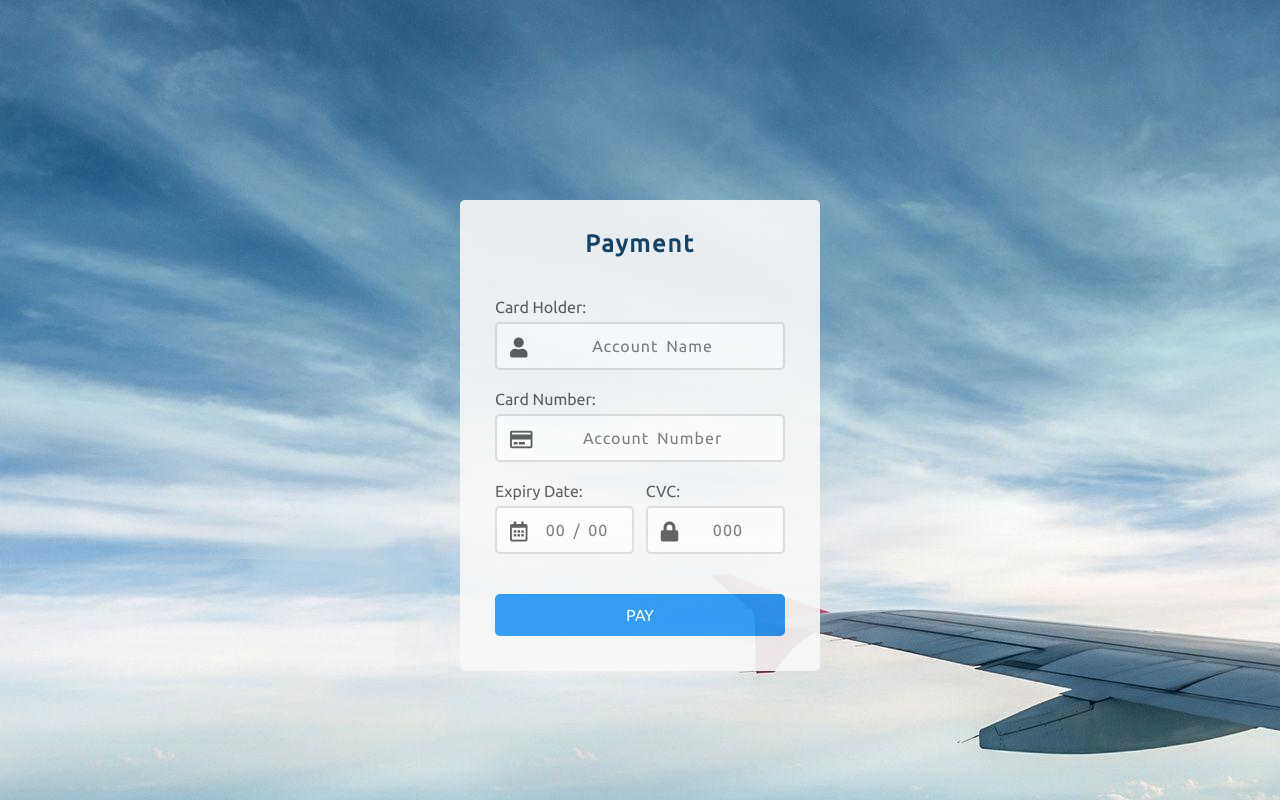
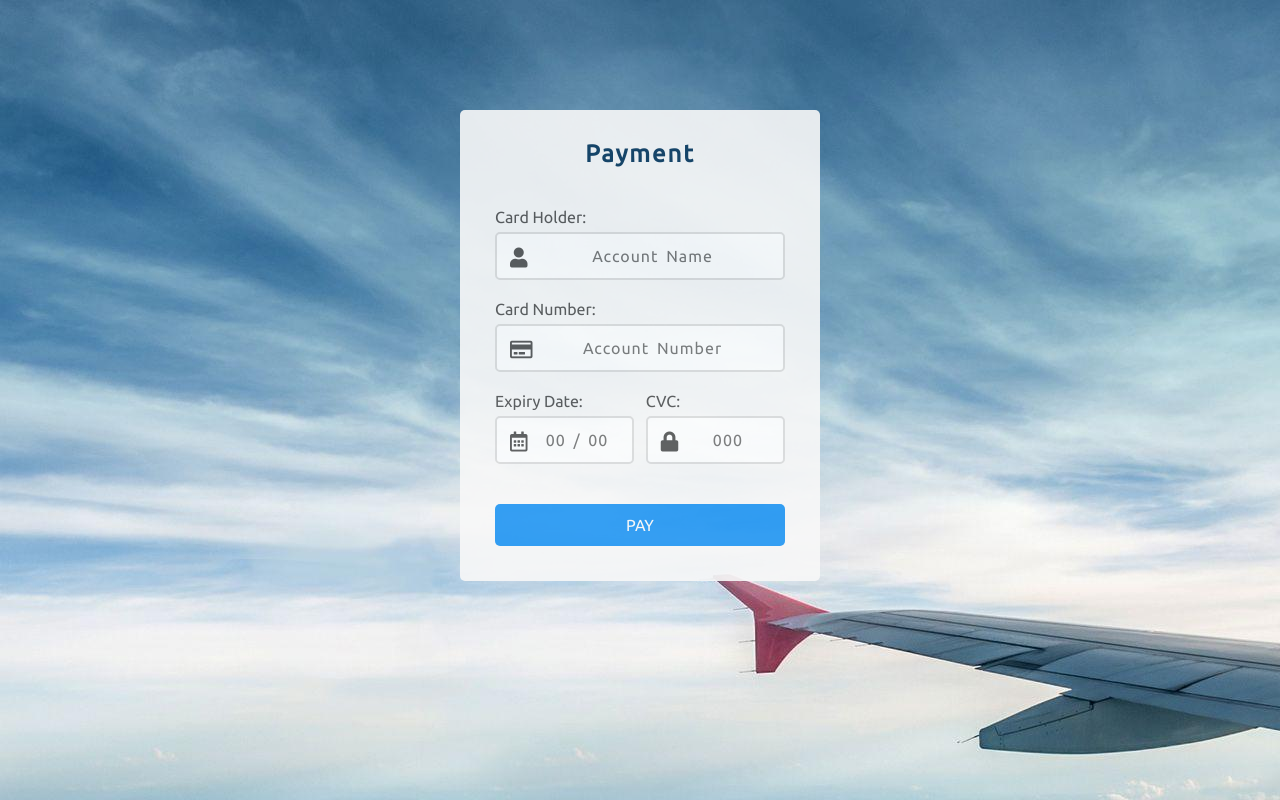
Before and after one commit to jamez2128/prima, a PHP site: page /pages/payment.html in a window 1280 px wide. Run offline with PHP 8.4, Linux system fonts and the light colour scheme; some libraries are stand-ins or nearby versions; some web fonts are replaced.

Commit message:
reposition

```diff
--- a/styles/payment.css
+++ b/styles/payment.css
@@ -16,12 +16,12 @@ body{
 .payment{
   background: #f8f8f8;
   max-width: 360px;
-  margin: 80px auto;
+  margin: 110px auto;
   height: auto;
   padding: 35px;
   padding-top: 30px;
   border-radius: 5px;
-  margin-top: 200px;
+  position: center;
 }
 
 .payment h2{
```
